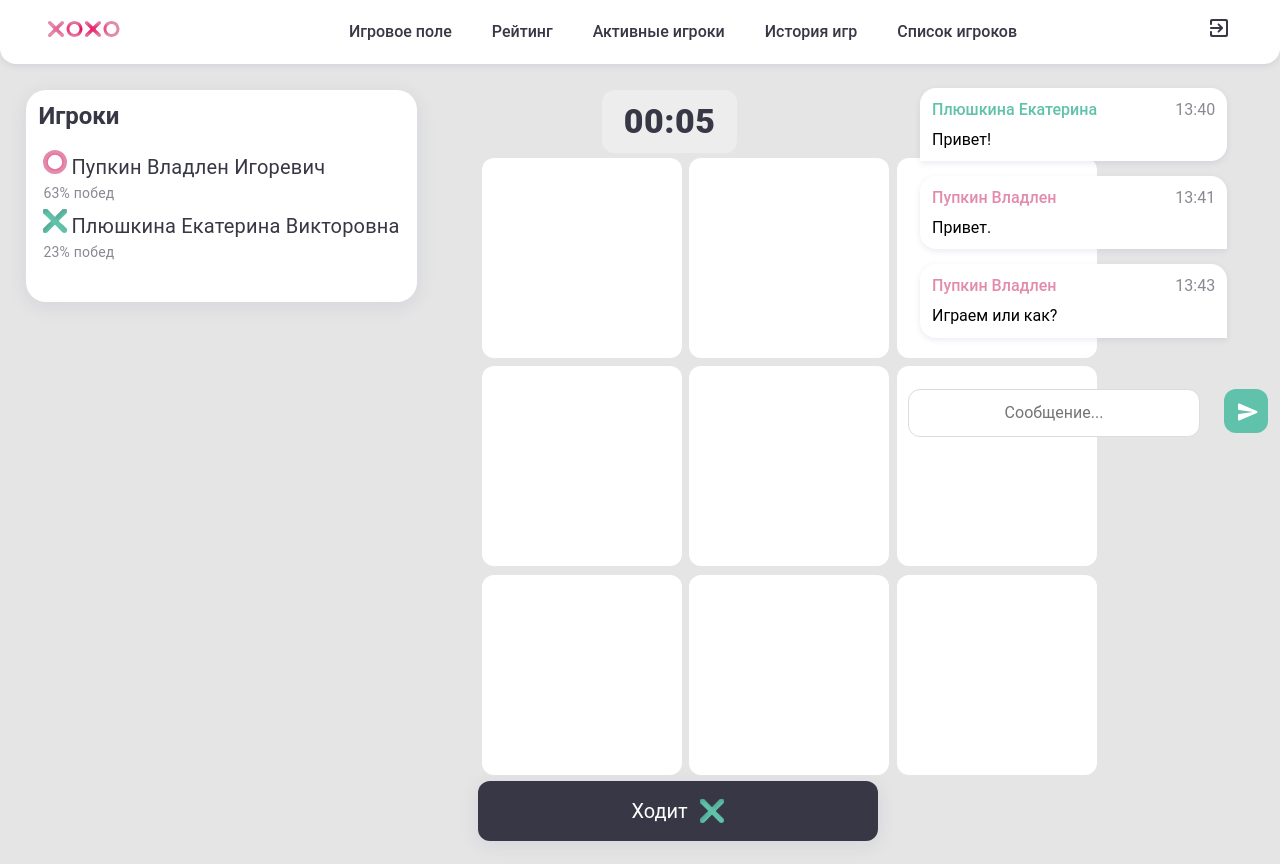
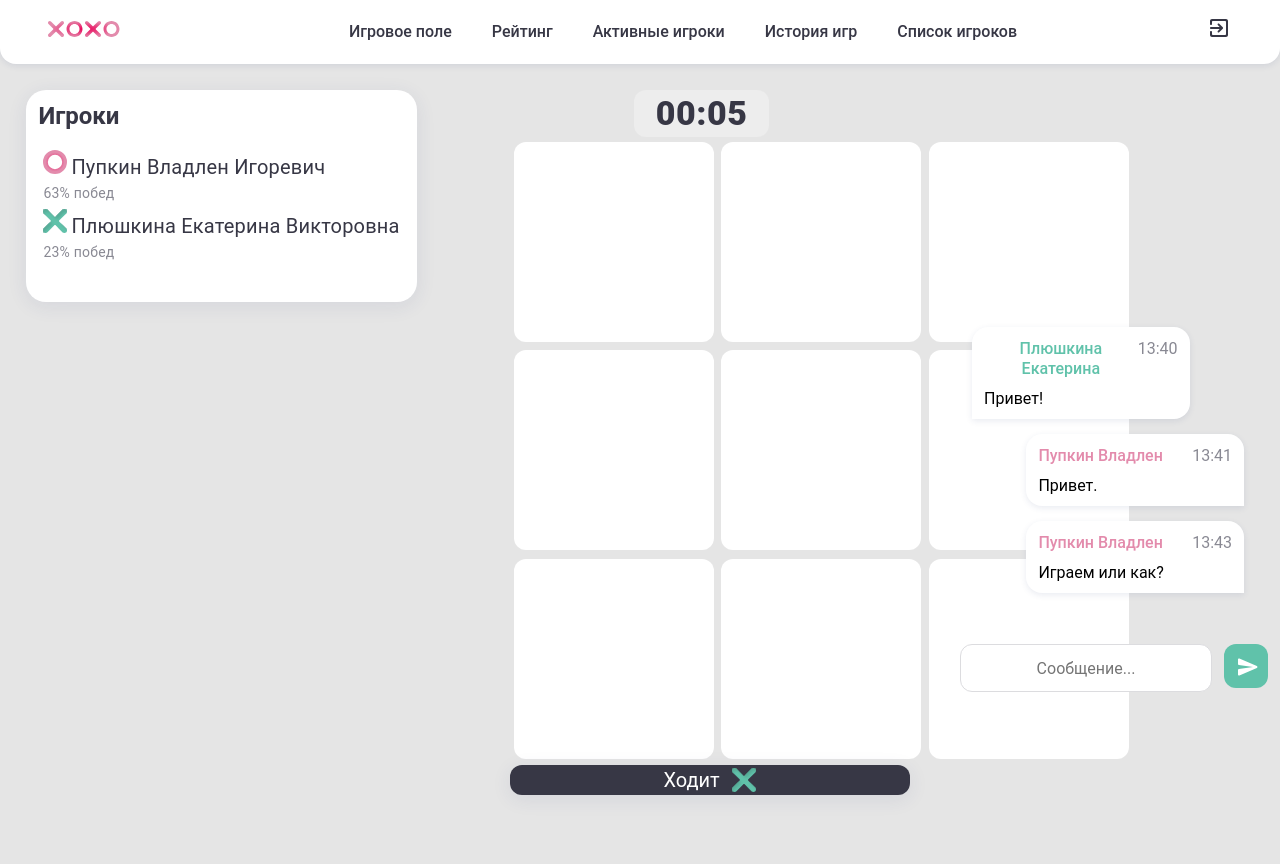
Before and after one commit to kl1mmm/tic-tac-toe-etagi, a Vue app: page /game in a window 1280 px wide. Built offline with nearby package versions, Linux system fonts and the light colour scheme.

Commit message:
UI ready; Need fix some bugs

```diff
--- a/src/components/Pages/GamePage.vue
+++ b/src/components/Pages/GamePage.vue
@@ -22,8 +22,8 @@
           </tbody>
         </MySpreadsheet>
       </div>
-      <MyGrid v-model="this.playersData" @gameWin="gameWin" class="gameGrid" style="width: 30%; height: 30%;"></MyGrid>
-      <MyChat class="usersChat" style="width: 30%; height: 100%;"></MyChat>
+      <MyGrid v-model="this.playersData" @gameWin="gameWin" class="gameGrid"></MyGrid>
+      <MyChat v-model="this.playersData" class="usersChat"></MyChat>
     </div>
   </div>
 </template>
@@ -116,20 +116,21 @@ export default {
 }
 
 .gameGrid {
-  height: 100%;
+  width: 30%;
+  height: 80%;
   margin: 2% auto;
-  width: 100%;
 }
 
 .Popup {
   padding: 1.5em;
   position: fixed;
   top: 35%;
-  left: 50%;
+  left: 37.5%;
   width: 17.5%;
 }
 
 .usersChat {
-
+  height: 80%;
+  width: 25%;
 }
 </style>
--- a/src/components/Pages/PlayersPage.vue
+++ b/src/components/Pages/PlayersPage.vue
@@ -56,9 +56,6 @@
           </MySpreadsheet>
         </div>
       </div>
-      <div class="chat">
-        <MyChat></MyChat>
-      </div>
     </div>
   </div>
 </template>
@@ -69,11 +66,10 @@ import MySpreadsheet from "@/components/UI/MySpreadsheet";
 import MyStatus from "@/components/UI/MyStatus";
 import MyButton from "@/components/UI/MyButton.vue";
 import MyPopUp from "@/components/UI/MyPopUp.vue";
-import MyChat from "@/components/UI/MyChat.vue";
 
 export default {
   name: "SessionsPage",
-  components: {MyChat, MyButton, MyStatus, MySpreadsheet, MyNavbar, MyPopUp},
+  components: {MyButton, MyStatus, MySpreadsheet, MyNavbar, MyPopUp},
   data() {
     return {
       isPopupVisible: false,
--- a/src/components/UI/Cell.vue
+++ b/src/components/UI/Cell.vue
@@ -54,4 +54,12 @@ export default {
   display: none;
   margin: auto;
 }
+
+.winCross {
+  background: #CFEDE6;
+}
+
+.winZero {
+  background: #F3BBD0;
+}
 </style>
--- a/src/components/UI/ChatMsg.vue
+++ b/src/components/UI/ChatMsg.vue
@@ -24,6 +24,7 @@ export default {
 
 <style scoped>
 .bubble {
+  width: 80%;
   box-shadow: 0 2px 6px rgba(44, 57, 121, 0.1);
   background: #FFFFFF;
   font-size: 14px;
@@ -34,10 +35,14 @@ export default {
 }
 
 .cross {
+  margin-left: 0;
+  margin-right: auto;
   border-radius: 16px 16px 16px 0;
 }
 
 .zero {
+  margin-right: 0;
+  margin-left: auto;
   border-radius: 16px 16px 0 16px;
 }
 
--- a/src/components/UI/Grid.vue
+++ b/src/components/UI/Grid.vue
@@ -5,36 +5,35 @@
       <tbody>
       <tr>
         <td>
-          <MyCell name="1" @click="changeGameStatus" :activePlayer='this.activePlayer'></MyCell>
+          <MyCell id="1" @click="changeGameStatus" :activePlayer='activePlayer'></MyCell>
         </td>
         <td>
-          <MyCell name="2" @click="changeGameStatus" :activePlayer='this.activePlayer'></MyCell>
+          <MyCell id="2" @click="changeGameStatus" :activePlayer='activePlayer'></MyCell>
         </td>
         <td>
-          <MyCell name="3" @click="changeGameStatus" :activePlayer='this.activePlayer'></MyCell>
+          <MyCell id="3" @click="changeGameStatus" :activePlayer='activePlayer'></MyCell>
         </td>
       </tr>
       <tr>
         <td>
-          <MyCell name="4" @click="changeGameStatus" :activePlayer='this.activePlayer'></MyCell>
+          <MyCell id="4" @click="changeGameStatus" :activePlayer='activePlayer'></MyCell>
         </td>
         <td>
-          <MyCell name="5" @click="changeGameStatus" :activePlayer='this.activePlayer'></MyCell>
+          <MyCell id="5" @click="changeGameStatus" :activePlayer='activePlayer'></MyCell>
         </td>
         <td>
-          <MyCell name="6" @click="changeGameStatus" :activePlayer='this.activePlayer'></MyCell>
+          <MyCell id="6" @click="changeGameStatus" :activePlayer='activePlayer'></MyCell>
         </td>
       </tr>
       <tr>
         <td>
-          <MyCell name="7" @click="this.cells[7] = this.activePlayer/*; changePlayer();*/" :activePlayer='this.activePlayer'
-                  v-on:changePlayer="changePlayer"></MyCell>
+          <MyCell id="7" @click="changeGameStatus" :activePlayer='activePlayer'></MyCell>
         </td>
         <td>
-          <MyCell name="8" @click="changeGameStatus" :activePlayer='this.activePlayer'></MyCell>
+          <MyCell id="8" @click="changeGameStatus" :activePlayer='activePlayer'></MyCell>
         </td>
         <td>
-          <MyCell name="9" @click="changeGameStatus" :activePlayer='this.activePlayer'></MyCell>
+          <MyCell id="9" @click="changeGameStatus" :activePlayer='activePlayer'></MyCell>
         </td>
       </tr>
       </tbody>
@@ -89,26 +88,34 @@ export default {
         let wc = this.winConditions[i];
         let cells = this.cells;
         if (this.areEqual(cells[wc[0]], cells[wc[1]], cells[wc[2]])) {
-          return true;
+          return wc;
         }
       }
-      return false;
+      return null;
     },
     changeGameStatus(event) {
-      this.cells[Number(event.target.name)] = this.activePlayer ///////////////////////////////////////////
-
-      if (this.checkForWin()) {
-        this.$emit('gameWin', this.activePlayer); //Нужно доработать проверку: Верифицирует на следующий шаг после победного.
+      this.cells[Number(event.target.id)] = this.activePlayer
+      let wc = this.checkForWin();
+      if (wc !== null) {
+        this.$emit('gameWin', this.activePlayer);
+        if (this.cells[wc[0]] === 'X') {
+          for (let i = 0; i <= wc.length; i++) {
+            document.getElementById(String(wc[i])).classList.add('winZero');
+          }
+        } else if (this.cells[wc[0]] === 'O') {
+          for (let i = 0; i <= wc.length; i++) {
+            document.getElementById(String(wc[i])).classList.add('winCross');
+          }
+        }
         return 'Win';
       } else if (this.moves === 9) {
         return 'Draw';
       } else {
-        this.changePlayer() ///////////////////////////////////////////
+        this.changePlayer()
         return 'Turn';
       }
     },
     changePlayer() {
-      // this.changeGameStatus() ///////////////////////////////////////////
       if (this.activePlayer === 'O') {
         this.activePlayer = 'X';
       } else {
@@ -125,6 +132,11 @@ export default {
 
 <style scoped>
 .gameBlock {
+  width: 100%;
+  height: 10%;
+  display: flex;
+  flex-direction: column;
+  justify-content: space-between;
 }
 
 .grid {
--- a/src/components/UI/MyChat.vue
+++ b/src/components/UI/MyChat.vue
@@ -4,8 +4,9 @@
       <ChatMsg v-for="msg in messagesData" :key="msg" :msg="msg"></ChatMsg>
     </div>
     <div class="sendMsg">
-      <InputText class="msgInp" placeholder="Сообщение..."></InputText>
-      <MyButton class="arriveImg">
+      <InputText id="inp" class="msgInp" placeholder="Сообщение..." :value="msgText"
+                 @input="msgText = $event.target.value"></InputText>
+      <MyButton class="arriveImg" @click="sendMsg()">
         <svg width="20" height="18" viewBox="0 0 20 18" fill="none" xmlns="http://www.w3.org/2000/svg">
           <path
               d="M1.4 17.4L18.85 9.92C19.66 9.57 19.66 8.43 18.85 8.08L1.4 0.600002C0.74 0.310002 0.00999999 0.800002 0.00999999 1.51L0 6.12C0 6.62 0.37 7.05 0.87 7.11L15 9L0.87 10.88C0.37 10.95 0 11.38 0 11.88L0.00999999 16.49C0.00999999 17.2 0.74 17.69 1.4 17.4Z"
@@ -24,8 +25,10 @@ import ChatMsg from "@/components/UI/ChatMsg.vue";
 export default {
   name: "MyChat",
   components: {ChatMsg, MyButton, InputText},
+  props: ['playersData'],
   data() {
     return {
+      msgText: '',
       messagesData: [
         {
           timeArr: '13:40',
@@ -47,14 +50,37 @@ export default {
         }
       ]
     }
+  },
+  methods: {
+    sendMsg() {
+      this.messagesData.push({
+        timeArr: new Date().toLocaleDateString('RU', {
+          hour: 'numeric',
+          minute: 'numeric'
+        }).split(',')[1],
+        userName: 'Admin',
+        Text: this.msgText,
+        side: 'zero'
+      })
+      this.msgText = '';
+    }
   }
 }
 </script>
 
 <style scoped>
 .chat {
+  display: flex;
+  flex-direction: column;
+  justify-content: flex-end;
   height: 100%;
   width: 50%;
+}
+
+.message {
+  width: 85%;
+  margin: auto 0.75em 0.75em 0;
+  padding: 0.75em;
 }
 
 .sendMsg {
@@ -63,16 +89,10 @@ export default {
   justify-content: center;
 }
 
-.message {
-  width: 80%;
-  margin: 0.75em;
-  padding: 0.75em;
-}
-
 .msgInp {
-  width: 100%;
+  width: 90%;
   height: 3em;
-  margin: 0.75em;
+  margin: 0.75em 0;
   padding: 0.75em;
   border: 1px solid #DCDCDF;
   border-radius: 12px;
```
